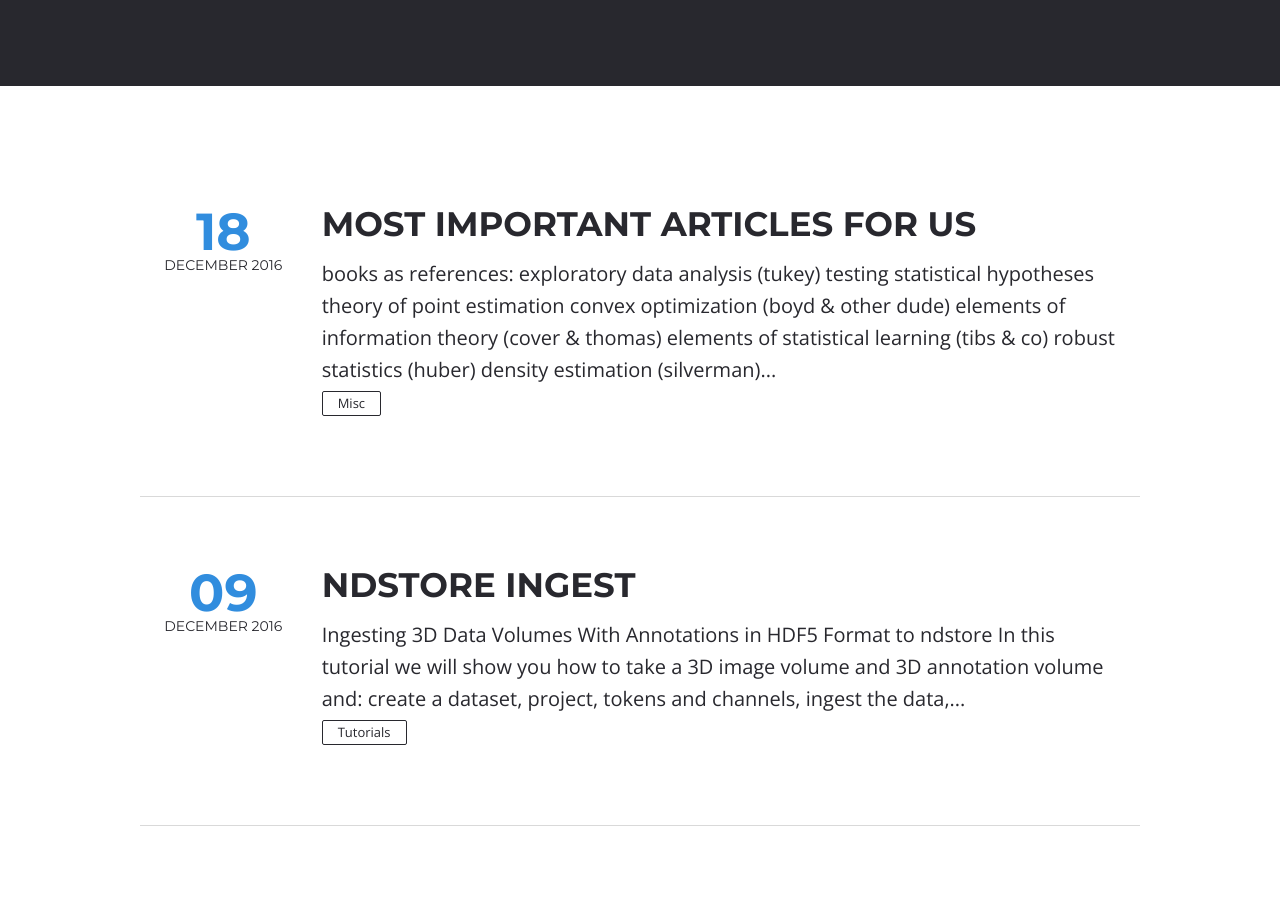
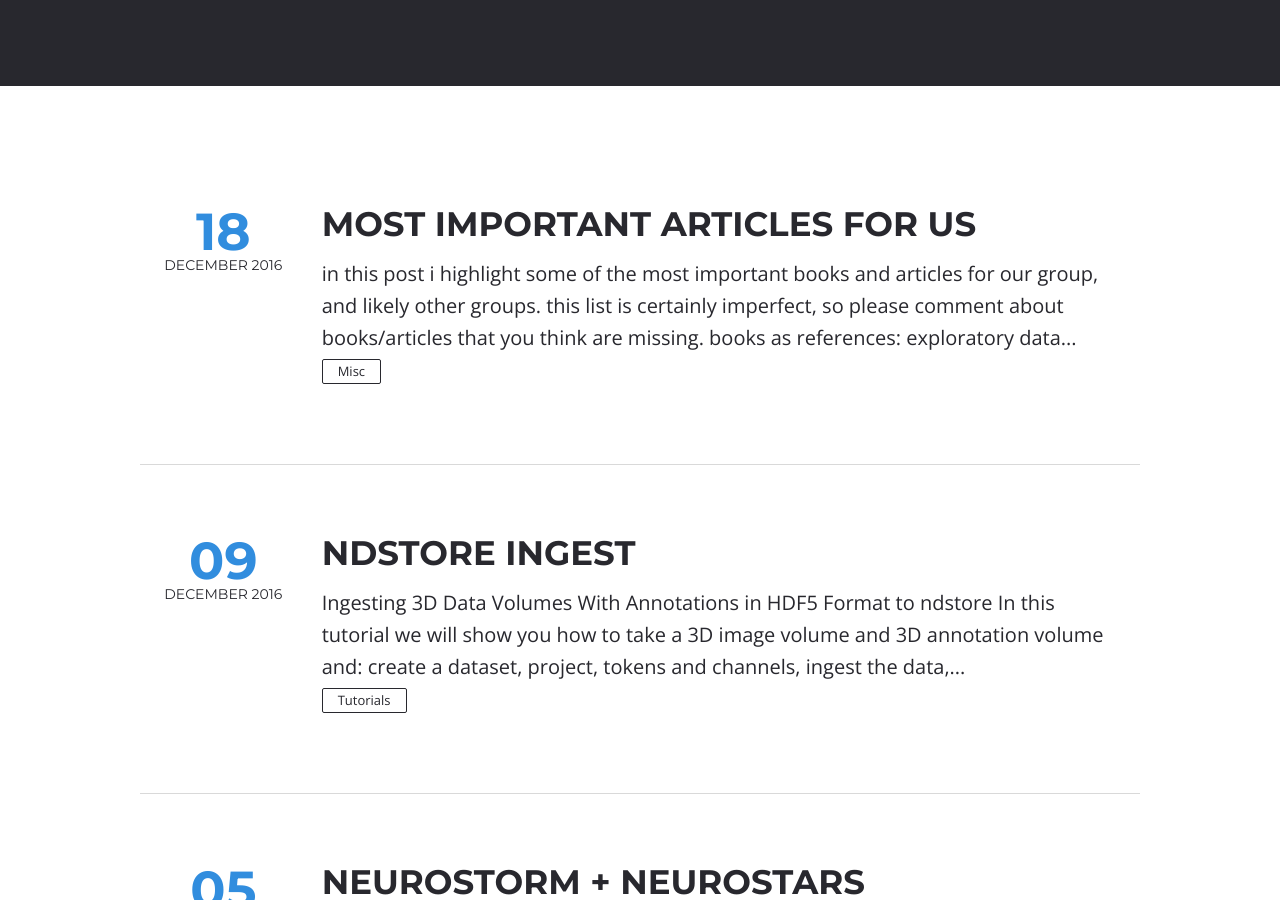
Before and after one commit to neurostorm/neurostorm.github.io, a Jekyll site: the page built from index.html, in a window 1280 px wide and 900 px high, scrolled down 529 px. Built offline with Jekyll 4.4.1, drawn with Linux system fonts in a browser that asks for light colours; nearby versions of some CDN libraries; the list of posts is cut into pages by our own code; some of the changed lines change nothing that is shown.

Commit message:
Update 2016-12-18-most-important-articles-for-us.md

```diff
--- a/_posts/2016-12-18-most-important-articles-for-us.md
+++ b/_posts/2016-12-18-most-important-articles-for-us.md
@@ -12,6 +12,8 @@
 featured: true
 ---
 
+in this post i highlight some of the most important books and articles for our group, and likely other groups.  this list is certainly imperfect, so please comment about books/articles that you think are missing.
+
 ### books as references:
 
 1. [exploratory data analysis (tukey)](https://www.amazon.com/Exploratory-Data-Analysis-John-Tukey/dp/0201076160)
@@ -24,22 +26,22 @@
 1. [density estimation (silverman)](https://www.amazon.com/Density-Estimation-Statistics-Data-Analysis/dp/0412246201)
 
 
-### other people's statistical work:
+### statistcs / pattern recognition / data science:
 
-1. Model Based Clustering (Fraley & Rafterty, 2002): explains the relationship between  density estimation (via gaussian mixture modeling) and clustering.  still the best approach to cluster with medium-dimensional data
+1. Model Based Clustering (Fraley & Rafterty, 2002): explains the relationship between  density estimation (via gaussian mixture modeling) and clustering.  still the best approach to cluster with medium-dimensional data, imho.
 7. model selection is arbitrary (George & Foster; 2000): demonstrates that all the different model selection criteria are in fact arbitrary special cases of a general prior with 2 parameters
 3. Energy Statistics review (Rizzo & Szekely, 2016): explains energy statistics that can perform a variety of tasks in high-dimensional data
-4. Random Forest (Breiman, 2001): introduced random forest practice and theory
-5. GMRA (Allard, Chen, Maggioni; 2012): introduces and explains relationships between dictionary learning and machine learning, with theory and implementation
+4. Random Forest (Breiman, 2001): introduced random forest practice and theory, still the best "black box" machine learning algorithm.
+5. GMRA (Allard, Chen, Maggioni; 2012): introduces and explains relationships between dictionary learning and machine learning, with theory and implementation to boot
 6. [MLE for Misspecified Models (White, 1982)](https://www.jstor.org/stable/1912526?seq=1#page_scan_tab_contents): shows that MLE yields the minimum KL distance between the truth and the feasible region
-7. [manifold learning is "just" kernel pca (Ham et al. 2004)](http://dl.acm.org/citation.cfm?id=1015417)
+7. [manifold learning is "just" kernel pca (Ham et al. 2004)](http://dl.acm.org/citation.cfm?id=1015417): links several different important manifold learning techniques
 10. [knn](http://projecteuclid.org/euclid.aos/1176343886): proves k-nearest neighbor is universally consistent regression
 8. [grazing goat starves in high-dimensions](http://www.jstor.org/stable/2686517?origin=JSTOR-pdf): shows that our intuition in high-dimensions is way off
-9. [LSH](http://www.cs.princeton.edu/courses/archive/spring13/cos598C/Gionis.pdf): fast search via random projects
-1. [MSE doesn't work in >2 dimensions (Stein, 1960)](https://projecteuclid.org/euclid.bsmsp/1200501656): the reason that sparsity can help
-1. [lasso doesn't work, even in true model](https://arxiv.org/abs/1511.01957)
+9. [approximate nearest neighbor review](http://ieeexplore.ieee.org/document/4031381/): well-written discussion on the original [LSH paper](http://www.cs.princeton.edu/courses/archive/spring13/cos598C/Gionis.pdf) and subsequent work
+1. [MSE doesn't work in >2 dimensions (Stein, 1960)](https://projecteuclid.org/euclid.bsmsp/1200501656): the geometric reason that sparsity and other forms of regularization can help in finite samples
+1. [lasso doesn't work, even in true model](https://arxiv.org/abs/1511.01957): shows that the lasso path includes lots of false positives, even when there are no correlations and the signal is sparse
 1. [generalized linear models](http://projecteuclid.org/download/pdf_1/euclid.ss/1177013604): showed that one can estimate many reasonable nonlinear regression function with a sum of very simple nonlinear functions
-1. [statistical pattern recognition (Jain, 2000)](http://ieeexplore.ieee.org/document/824819/)
+1. [statistical pattern recognition (Jain, 2000)](http://ieeexplore.ieee.org/document/824819/): a wonderful review, shows the Trunk example that the optimal parameter/model with finite data is not necessarily the truth.
 
 
 ### other people's data collection:
@@ -55,12 +57,11 @@
 ### our work:
 
 1. [incommensurability phenomenon](http://link.springer.com/article/10.1007/s00357-016-9203-9): shows that if you run PCA twice on two different samples of noisy data, you get arbitrarily different results
-1. [You say, I say](http://www.cis.jhu.edu/~parky/CEP-Publications/scgn-21-2.pdf): shows that graph invariants are test statistics, and therefore, we can determine which invariants are optimal for any test
-1. [Graph Matching: Relax at your own risk](http://ieeexplore.ieee.org/document/7091002/): shows that we can use a convex analytic approx. to initialize a non-convex numerical approx, and get good results on an NP-hard problem
-1. [Consitency of ASE](http://amstat.tandfonline.com/doi/abs/10.1080/01621459.2012.699795): shows that ASE yields consistent estimators of latent positions, so then we can use them for subsequent inference
-1. [HSBM](http://ieeexplore.ieee.org/document/7769223/): is the best model of large graphs we know
-2. [LOL](https://github.com/neurodata/LOL): shows that simple, computationally efficient tricks based on understanding the geometry of the problem can yield provably better results
-1. [MGC](https://www.overleaf.com/read/ygghvtgftzpp): shows that we can use and estimate locality for certain exploitation tasks
+1. [You say, I say](http://www.cis.jhu.edu/~parky/CEP-Publications/scgn-21-2.pdf): shows that graph invariants are test statistics, and therefore, we can determine which invariants are optimal for any test by thinking about them in these terms
+1. [Graph Matching: Relax at your own risk](http://ieeexplore.ieee.org/document/7091002/): shows that we can use a convex analytic approx. to initialize a non-convex numerical approx, and get good results on an NP-hard problem, even when the convex approx. is provably bad
+1. [Consitency of ASE](http://amstat.tandfonline.com/doi/abs/10.1080/01621459.2012.699795): shows that ASE yields consistent estimators of latent positions for random graph models, so then we can use them in typical machine learning algorithms for subsequent inference
+1. [HSBM](http://ieeexplore.ieee.org/document/7769223/): one of the best statistical models of large graphs we know
+1. [MGC](https://arxiv.org/abs/1609.05148): shows that we can use and estimate locality for certain exploitation tasks, improving upon previous dependence tests both theoretically and empirically
 1. [FlashGraph](https://arxiv.org/abs/1408.0500): demonstrates the power of semi-external memory modeling
 1. [open connectome paper](https://arxiv.org/abs/1306.3543): explains basis of our spatial database
 1. [mi-lddmm](https://arxiv.org/abs/1612.00356): the current best approach for nonlinear registration, imho
```
